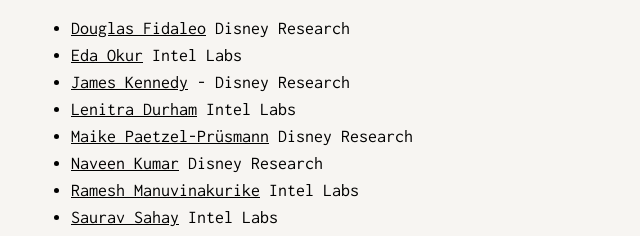
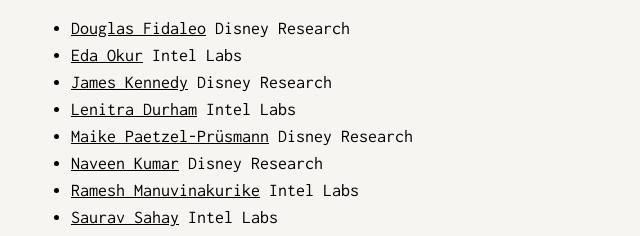
Before and after one commit to aichildinteraction/aichildinteraction.github.io, a plain HTML site: page index.html in a window 1280 px wide. Shown: the part 2575-2811 px from the top of the page, 259-899 px from the left. Drawn offline with nearby package versions, Linux system fonts and the light colour scheme.

```diff
--- a/index.html
+++ b/index.html
@@ -132,7 +132,7 @@ body, html {
   	<ul>
       <li><a href="#" target="_blank">Douglas Fidaleo</a> Disney Research </li>
       <li><a href="#" target="_blank">Eda Okur</a> Intel Labs </li>
-      <li><a href="https://james-kennedy.github.io/" target="_blank">James Kennedy</a> - Disney Research </li>
+      <li><a href="https://james-kennedy.github.io/" target="_blank">James Kennedy</a> Disney Research </li>
       <li><a href="#" target="_blank">Lenitra Durham</a> Intel Labs </li>
       <li><a href="https://www.maike-paetzel.de" target="_blank">Maike Paetzel-Prüsmann</a> Disney Research </li>
       <li><a href="https://navkr.com" target="_blank">Naveen Kumar</a> Disney Research </li>
```
